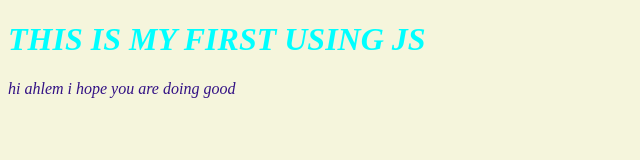
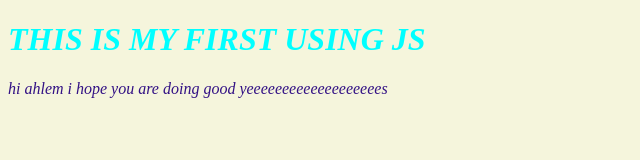
Before and after one commit to Ameltrk/monprojet, a plain HTML site: page index.html in a window 1280 px wide. Shown: the whole page, without its empty margins (0-640 px from the left). Drawn offline with Linux system fonts and the light colour scheme.

Commit message:
edit to html file

```diff
--- a/index.html
+++ b/index.html
@@ -9,6 +9,6 @@
 <body>
   <h1>THIS IS MY FIRST USING JS</h1>
   <script src="javas.js"></script>
-  <p>hi ahlem i hope you are doing good</p>
+  <p>hi ahlem i hope you are doing good yeeeeeeeeeeeeeeeeeees</p>
 </body>
 </html>
```
